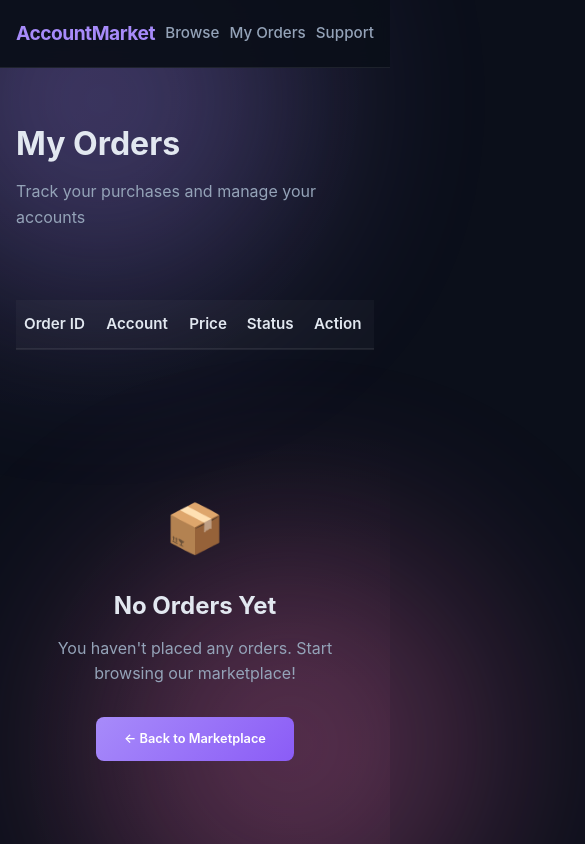
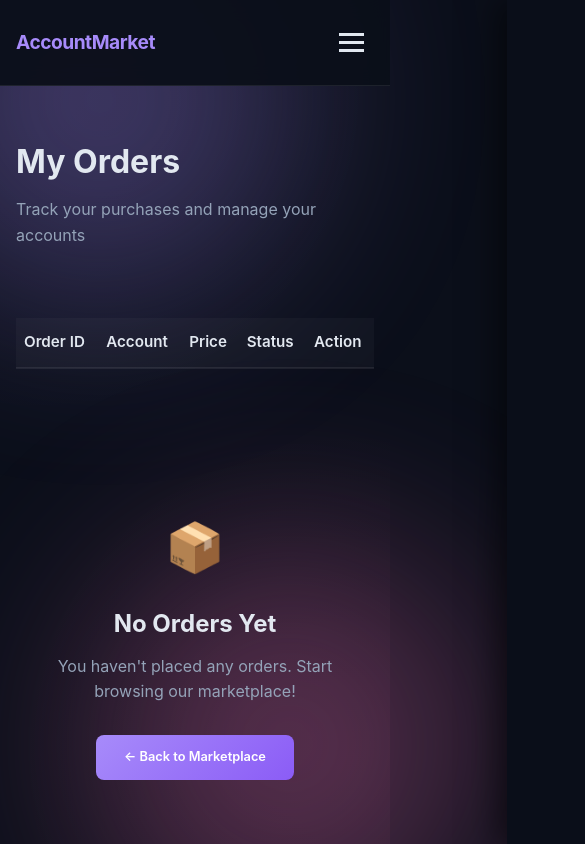
Before and after one commit to Simon-max-code/simple-account-marketplace, a plain HTML site: page orders.html in a window 390 px wide. Shown: the top 844 px of the page, 585 px wide, since content can reach past the window. Drawn offline with Linux system fonts and the light colour scheme.

Commit message:
UI: Added mobile hamburger menu

```diff
--- a/css/styles.css
+++ b/css/styles.css
@@ -122,6 +122,37 @@ nav .container {
 
 .nav-links a:hover {
     color: var(--primary);
+}
+
+/* Hamburger Menu */
+.hamburger {
+    display: none;
+    cursor: pointer;
+    background: none;
+    border: none;
+    padding: 10px;
+    z-index: 1100;
+}
+
+.hamburger span {
+    display: block;
+    width: 25px;
+    height: 3px;
+    background: var(--text-main);
+    margin: 5px 0;
+    transition: all 0.3s ease;
+}
+
+.hamburger.active span:nth-child(1) {
+    transform: rotate(-45deg) translate(-5px, 6px);
+}
+
+.hamburger.active span:nth-child(2) {
+    opacity: 0;
+}
+
+.hamburger.active span:nth-child(3) {
+    transform: rotate(45deg) translate(-5px, -6px);
 }
 
 /* Typewriter Effect Container */
@@ -607,9 +638,33 @@ nav .container {
         min-height: 2em;
     }
 
+    .hamburger {
+        display: block;
+    }
+
     .nav-links {
-        gap: 15px;
-        font-size: 0.85rem;
+        position: fixed;
+        top: 0;
+        right: -100%;
+        width: 70%;
+        height: 100vh;
+        background: rgba(11, 15, 26, 0.98);
+        backdrop-filter: blur(15px);
+        flex-direction: column;
+        justify-content: center;
+        align-items: center;
+        transition: right 0.4s cubic-bezier(0.4, 0, 0.2, 1);
+        z-index: 1050;
+        gap: 40px;
+        box-shadow: -10px 0 30px rgba(0,0,0,0.5);
+    }
+
+    .nav-links.active {
+        right: 0;
+    }
+
+    .nav-links a {
+        font-size: 1.2rem;
     }
 
     .section-title {
--- a/js/app.js
+++ b/js/app.js
@@ -110,3 +110,36 @@ function copyToClipboard(text) {
         showToast('Failed to copy', 'error');
     });
 }
+
+// Hamburger Menu Toggle
+function initHamburger() {
+    const hamburger = document.getElementById('hamburger-btn');
+    const navLinks = document.querySelector('.nav-links');
+
+    if (hamburger && navLinks) {
+        hamburger.addEventListener('click', (e) => {
+            e.stopPropagation();
+            hamburger.classList.toggle('active');
+            navLinks.classList.toggle('active');
+        });
+
+        // Close menu when clicking a link
+        navLinks.querySelectorAll('a').forEach(link => {
+            link.addEventListener('click', () => {
+                hamburger.classList.remove('active');
+                navLinks.classList.remove('active');
+            });
+        });
+
+        // Close menu when clicking outside
+        document.addEventListener('click', (e) => {
+            if (!navLinks.contains(e.target) && !hamburger.contains(e.target)) {
+                hamburger.classList.remove('active');
+                navLinks.classList.remove('active');
+            }
+        });
+    }
+}
+
+// Add initHamburger to DOMContentLoaded
+document.addEventListener('DOMContentLoaded', initHamburger);
--- a/orders.html
+++ b/orders.html
@@ -60,6 +60,11 @@
                 <a href="orders.html">My Orders</a>
                 <a href="#" onclick="showToast('Support is currently offline'); return false;">Support</a>
             </div>
+            <button class="hamburger" id="hamburger-btn">
+                <span></span>
+                <span></span>
+                <span></span>
+            </button>
         </div>
     </nav>
 
```
Also changed, not shown: account.html (+5 -0 lines), checkout.html (+5 -0 lines), credentials.html (+5 -0 lines), index.html (+5 -0 lines), payment.html (+5 -0 lines).
